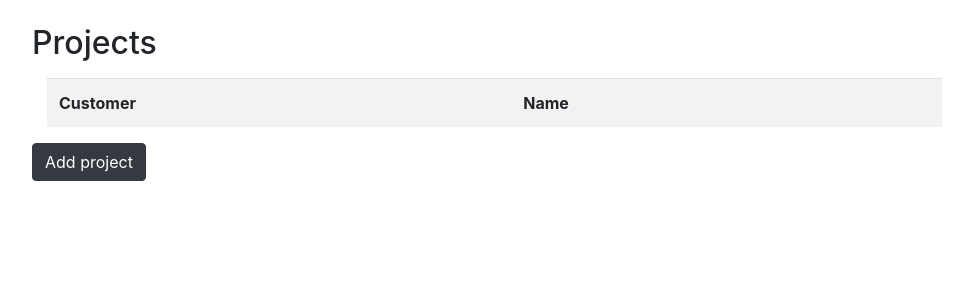
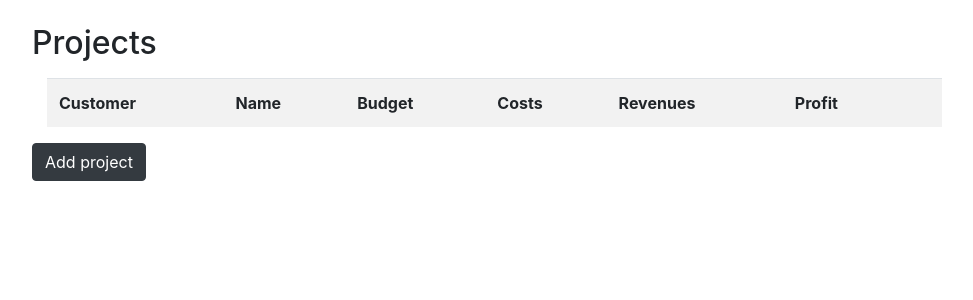
Before and after one commit to emmalait/project-time-mgmt, a Python web app: template application/templates/projects/list.html in a window 1280 px wide. Shown: the part 56-356 px from the top of the page, without its empty margins (53-1026 px from the left). Run offline with Jinja, Linux system fonts and the light colour scheme; the template is opened without the code that fills it, so the values that code supplies are empty; some libraries are stand-ins or nearby versions.

Commit message:
Added project details to list view

```diff
--- a/application/templates/projects/list.html
+++ b/application/templates/projects/list.html
@@ -8,12 +8,20 @@
             <tr>
                 <th>Customer</th>
                 <th>Name</th>
+                <th>Budget</th>
+                <th>Costs</th>
+                <th>Revenues</th>
+                <th>Profit</th>
                 <th></th>
             </tr>
             {% for project in projects %}
             <tr>
                 <td>{{ project.customer_name }}</td>
                 <td>{{ project.name }}</td>
+                <td>{{ project.budget }}</td>
+                <td>{{ project.costs }}</td>
+                <td>{{ project.revenues }}</td>
+                <td>{{ project.revenues-project.costs }}</td>
                 <td><a href="{{ url_for('project', project_id=project.id) }}" class="btn btn-dark btn-sm">View details</a></td>
             </tr>
             {% endfor %}
```
